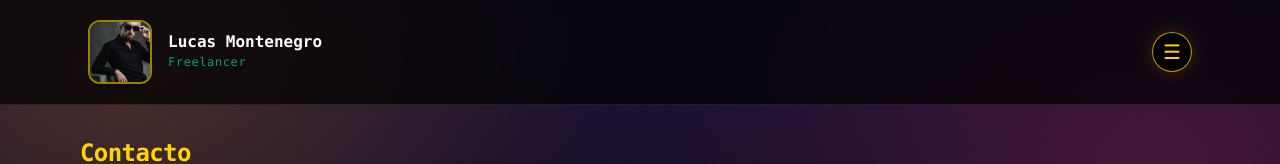
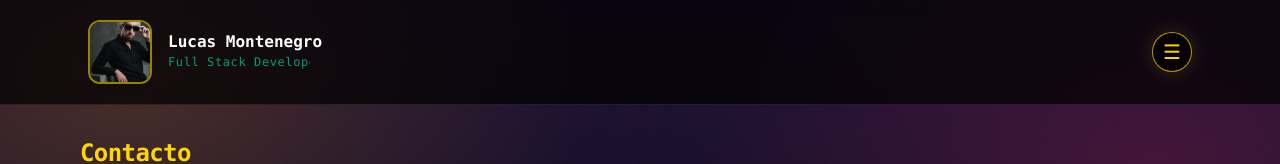
Before and after one commit to lu-developer476/Portfolio, a Next.js app: page /contact in a window 1280 px wide. Shown: the top 164 px of the page. Built offline with nearby package versions, Linux system fonts and the light colour scheme.

Commit message:
Update developer role labels (#89)

```diff
--- a/src/app/globals.css
+++ b/src/app/globals.css
@@ -97,7 +97,7 @@ body {
 
 @keyframes typing {
   from { width: 0 }
-  to { width: 12ch; } /* Freelancer = 10 caracteres */
+  to { width: 20ch; }
 }
 
 @keyframes hideCursor {
@@ -112,7 +112,7 @@ body {
   border-right: 2px solid #39ff14;
 
   animation:
-    typing 2s steps(10) forwards,
+    typing 2s steps(20) forwards,
     hideCursor 0.2s linear 2s forwards; /* empieza cuando termina typing */
 }
 
--- a/src/app/layout.tsx
+++ b/src/app/layout.tsx
@@ -7,7 +7,7 @@ import Footer from "@/components/Footer";
 import ThemeAtmosphere from "@/components/ThemeAtmosphere";
 
 export const metadata: Metadata = {
-  title: "Frontend Developer •  UX Interfaces",
+  title: "FS Dev - UX Interfaces",
   description: "Portfolio digital",
   icons: {
     icon: "/favicon.ico?v=2",
--- a/src/components/Navbar.tsx
+++ b/src/components/Navbar.tsx
@@ -116,8 +116,8 @@ export default function Navbar() {
               <div className="text-sm md:text-base font-semibold whitespace-nowrap">
                 Lucas Montenegro
               </div>
-              <div className="freelancer-role text-xs font-mono tracking-wider text-cyber-neonGreen/60 overflow-hidden border-r-2 border-cyber-neonGreen/80 whitespace-nowrap animate-typing w-[10ch]">
-                Freelancer
+              <div className="freelancer-role text-xs font-mono tracking-wider text-cyber-neonGreen/60 overflow-hidden border-r-2 border-cyber-neonGreen/80 whitespace-nowrap animate-typing w-[20ch]">
+                Full Stack Developer
               </div>
             </Link>
           </div>
```
